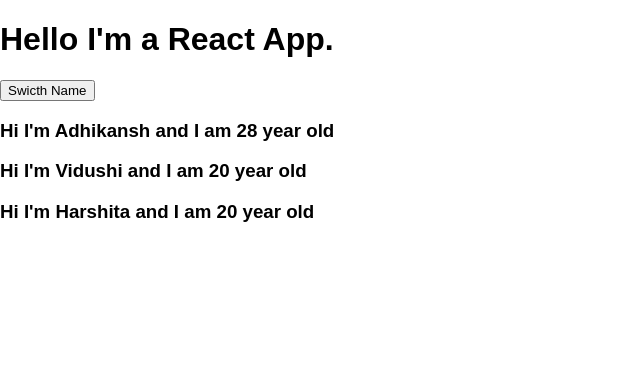
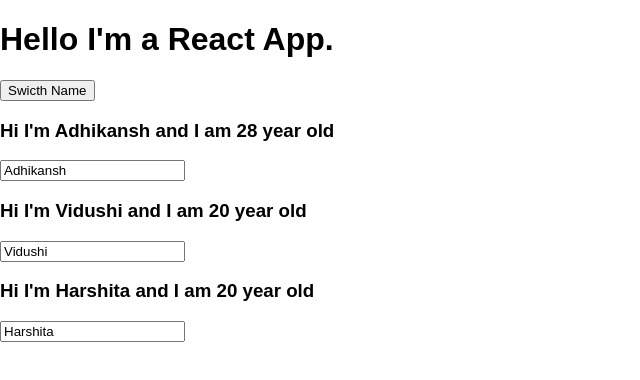
Before and after one commit to SIAM-VIT/React-Js, a React (Create React App) app in the folder react-complete-guide/: page / in a window 1280 px wide. Shown: the top 380 px of the page, without its empty margins (0-640 px from the left). Built offline with nearby package versions, Linux system fonts and the light colour scheme.

Commit message:
2way binding

```diff
--- a/react-complete-guide/src/App.js
+++ b/react-complete-guide/src/App.js
@@ -77,11 +77,24 @@
       ]
     });
   };
+
+  nameChangeHandler = event => {
+    this.setState({
+      persons: [
+        { name: "Adhikansh", age: 18 },
+        { name: event.target.value, age: 28 },
+        { name: "harsho", age: 20 }
+      ]
+    });
+  };
+
   render() {
     return (
       <div>
         <h1>Hello I'm a React App.</h1>
         <button onClick={this.switchNameHandler.bind(this, "Hrihtik")}>
+          {/* onClick{() => this.switchNameHandler("Hrithik")} */}
+          {/*This is can be used*/}
           Swicth Name
         </button>
         <Person
@@ -92,6 +105,7 @@
           name={this.state.persons[1].name}
           age={this.state.persons[1].age}
           Click={this.switchNameHandler.bind(this, "Hero")}
+          changed={this.nameChangeHandler}
         />
         <Person
           name={this.state.persons[2].name}
--- a/react-complete-guide/src/Person/Person.js
+++ b/react-complete-guide/src/Person/Person.js
@@ -7,6 +7,7 @@
         Hi I'm {props.name} and I am {props.age} year old
       </h3>
       <p>{props.children}</p>
+      <input type="text" onChange={props.changed} value={props.name} />
     </div>
   );
 };
```
